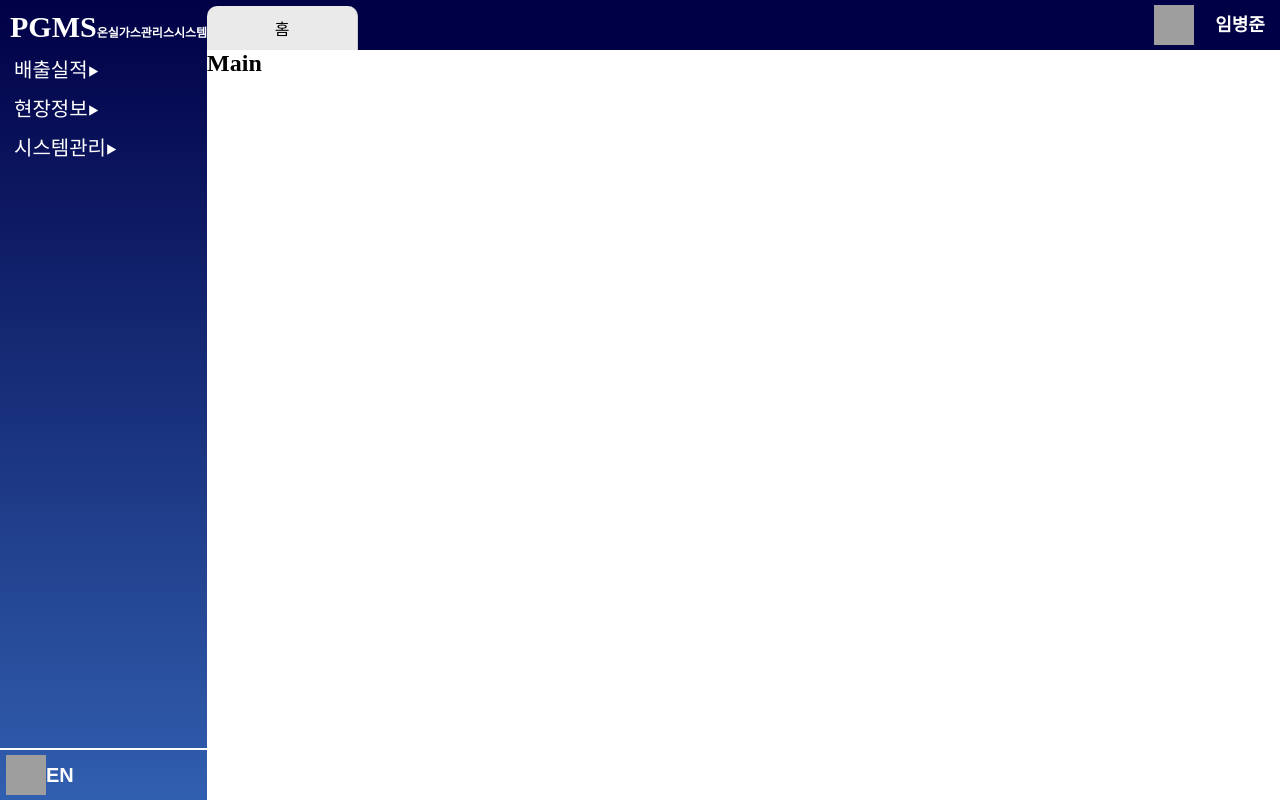
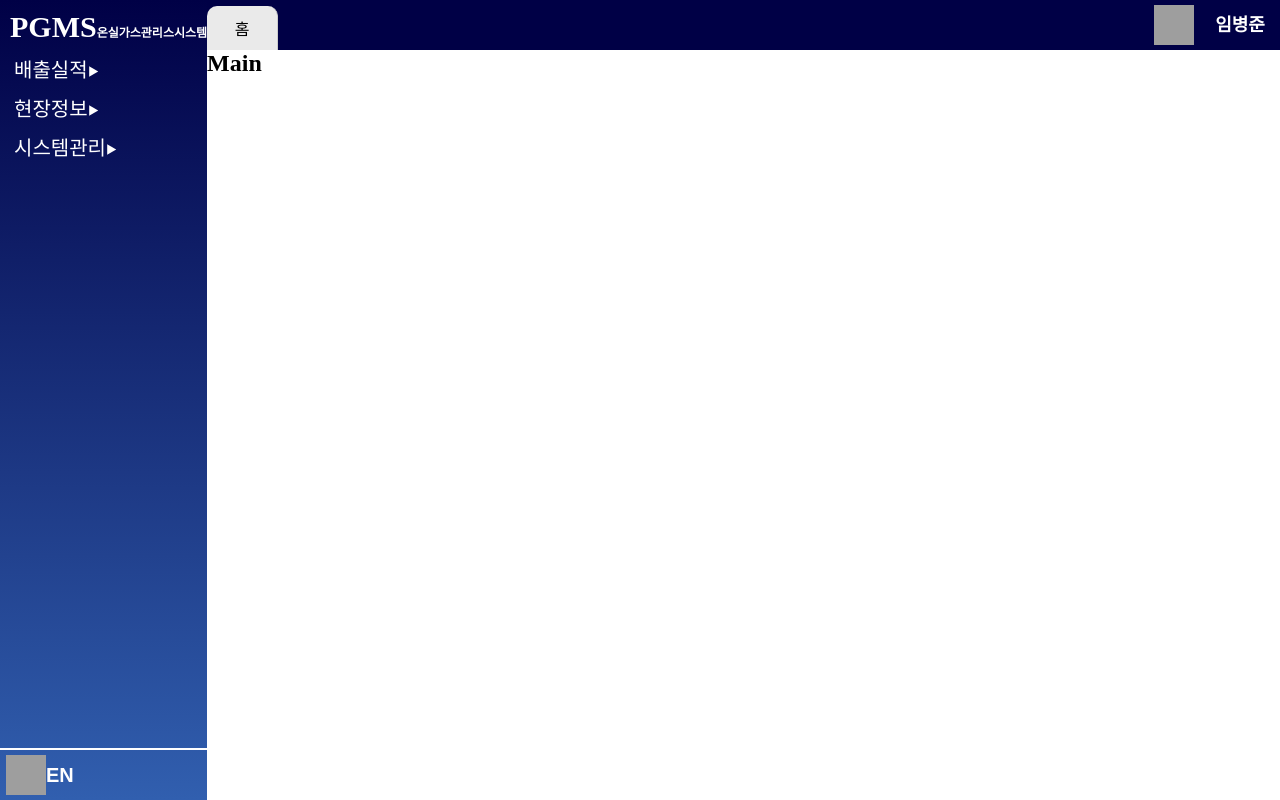
Before and after one commit to POS-CO2/2024_PGMS_FE, a React app in the folder react_frontend/: page / in a window 1280 px wide. Built offline with nearby package versions, Linux system fonts and the light colour scheme; grey boxes are pictures that could not be loaded.

Commit message:
[Feat] Tab 생성 시 일정 범위 넘지 않는 기능 구현

```diff
--- a/react_frontend/src/SiteLayout.js
+++ b/react_frontend/src/SiteLayout.js
@@ -1,6 +1,7 @@
 import React, {useState, useEffect, useRef} from 'react';
 import Navigation from './Navigation';
 import  * as mainStyles from './assets/css/main.css';
+import  * as headerStyles from './assets/css/header.css';
 import AppContainer from './AppContainer';
 import { Outlet, useNavigate } from 'react-router';
 import Tabbar from './Tabbar';
@@ -196,9 +197,37 @@ export default function SiteLayout(){
         }
     }
 
+    useEffect(() => {
+        const adjustTabWidth = () => {
+            if (tabBarRef.current) {
+                const tabBarWidth = tabBarRef.current.offsetWidth;
+                const profileWidth = document.querySelector(`.${headerStyles.header_profile}`).offsetWidth;
+                const availableWidth = tabBarWidth - profileWidth - 20; // 20은 여유 공간
+                const maxTabs = Math.floor(availableWidth / 130);
+                const newTabWidth = tabs.length > maxTabs ? availableWidth / tabs.length : 130;
 
+                Array.from(tabBarRef.current.children).forEach(tab => {
+                    tab.style.minWidth = `${newTabWidth}px`;
+                    tab.style.maxWidth = `${newTabWidth}px`;
+                    tab.style.overflow = 'hidden';
+                    tab.style.textOverflow = 'ellipsis';
+                    tab.style.whiteSpace = 'nowrap';
+                });
+            }
+        };
 
+        adjustTabWidth();
+        window.addEventListener('resize', adjustTabWidth);
+        return () => {
+            window.removeEventListener('resize', adjustTabWidth);
+        };
+    }, [tabs]);
 
+    useEffect(() => {
+        if (activeTab) {
+            navigate(activeTab);
+        }
+    }, [activeTab, navigate]);
 
 
 
--- a/react_frontend/src/Tab.js
+++ b/react_frontend/src/Tab.js
@@ -12,7 +12,7 @@ export default function Tab({tab, activeTab, handleTabClose, handelTabClick}){
             }}
         >
             {tab.name}
-            <button onClick={(e) => handleTabClose(tab.url, e)}>x</button>
+            <button onClick={(e) => handleTabClose(tab.url, e)}>X</button>
         </div>
 );
 };
--- a/react_frontend/src/Tabbar.js
+++ b/react_frontend/src/Tabbar.js
@@ -8,7 +8,7 @@ export default function Tabbar({tabs, activeTab, handelTabClick, handleTabClose,
     return (
         <div className={headerStyles.tabBar} ref={tabBarRef}>
             <div
-                className={`${headerStyles.tab} ${activeTab === '/' ? headerStyles.activeTab : ''}`}
+                className={`${headerStyles.tab} ${activeTab === '/' ? headerStyles.activeTab : ''} ${headerStyles.home}`}
                 onClick={() => {
                     handelTabClick('/')
                 }}
--- a/react_frontend/src/assets/css/header.css
+++ b/react_frontend/src/assets/css/header.css
@@ -49,10 +49,8 @@ img {
     width: 36px;
     height: 8px;
     padding-bottom: 24%;
-
     position: relative;
 }
-
 
 .tabBar {
     display: flex;
@@ -63,6 +61,7 @@ img {
     position:absolute;
     bottom: 0px;
     overflow-x: auto;
+    width: calc(100% - 140px); /* 넓이 조정 */
 }
 
 .tab {
@@ -78,11 +77,20 @@ img {
     text-align: center;
     position: relative;
     white-space: nowrap;
+    overflow: hidden;
+    text-overflow: ellipsis;
+    padding-right: 30px;
 }
 
 .activeTab {
     background-color: white;
     font-weight: bold;
+}
+
+.home {
+    width: 50px;
+    text-align: center;
+    padding-right: 10px;
 }
 
 .content {
```
